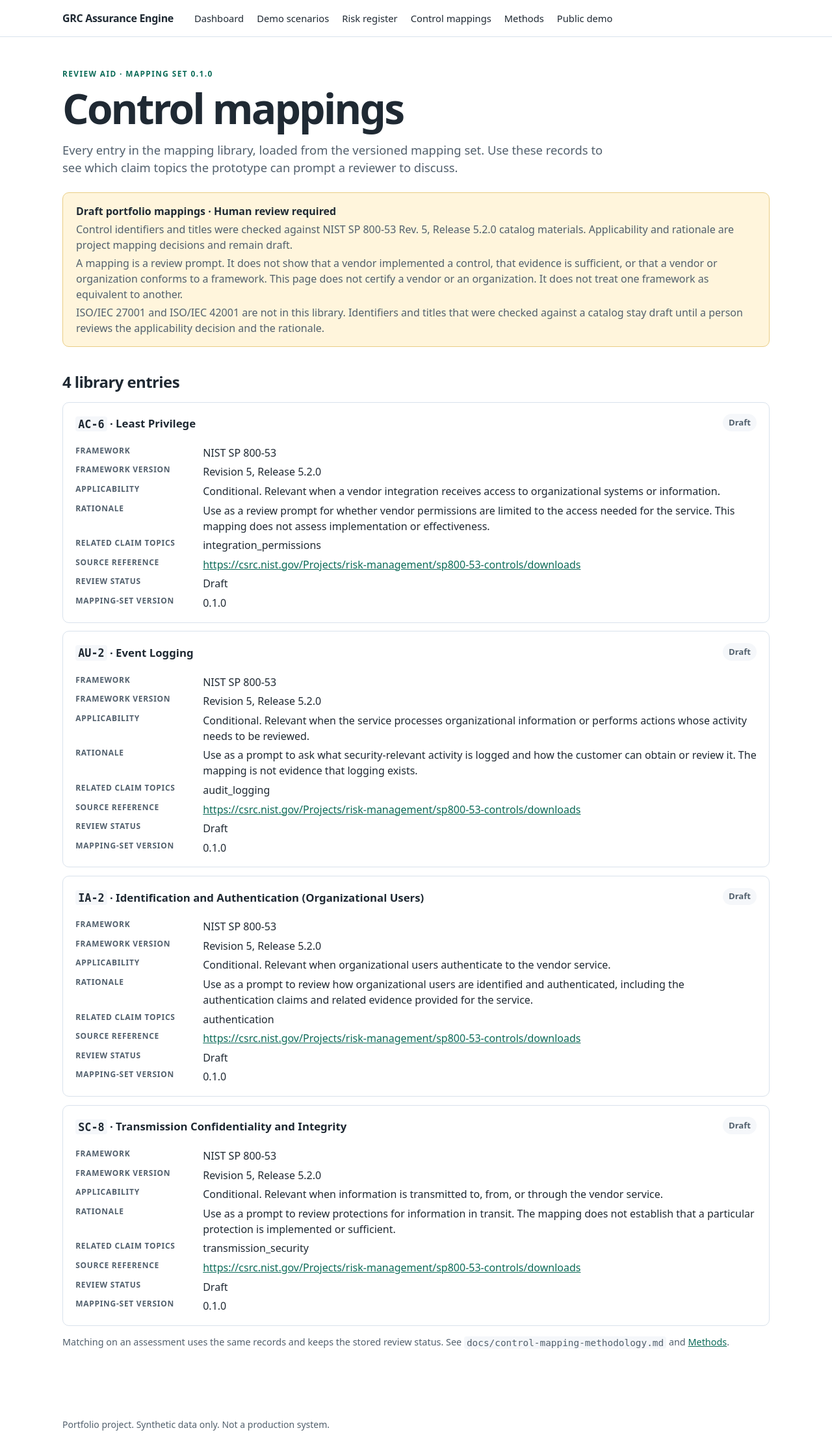
After one commit to doneal78/grc-assurance-engine, a Flask app: page /mappings in a window 1280 px wide. The commit adds this page. Shown: the whole page at 65% size. Run offline with Flask 3, Linux system fonts and the light colour scheme; some libraries are stand-ins or nearby versions.

Commit message:
Add a Control mappings page for the draft library (#9)
Reviewers can open /mappings from the header and see every NIST SP 800-53 entry from the mapping service, including review status and the catalog source. Assessment pages reuse the same card so matched prompts stay draft.

Co-authored-by: Cursor Agent <cursoragent@cursor.com>
Co-authored-by: doneal78 <doneal78@users.noreply.github.com>

```diff
--- a/app/__init__.py
+++ b/app/__init__.py
@@ -115,6 +115,7 @@ def create_app(test_config: Mapping[str, object] | None = None) -> Flask:
     from app.routes.dashboard import bp as dashboard_bp
     from app.routes.demos import bp as demos_bp
     from app.routes.health import bp as health_bp
+    from app.routes.mappings import bp as mappings_bp
     from app.routes.methodology import bp as methodology_bp
     from app.routes.risks import bp as risks_bp
     from app.routes.try_demo import bp as try_demo_bp
@@ -123,6 +124,7 @@ def create_app(test_config: Mapping[str, object] | None = None) -> Flask:
     app.register_blueprint(dashboard_bp)
     app.register_blueprint(demos_bp)
     app.register_blueprint(health_bp)
+    app.register_blueprint(mappings_bp)
     app.register_blueprint(methodology_bp)
     app.register_blueprint(risks_bp)
     app.register_blueprint(try_demo_bp)
--- /dev/null
+++ b/app/routes/mappings.py
@@ -0,0 +1,13 @@
+"""Browse the versioned control-mapping library."""
+
+from flask import Blueprint, render_template
+
+from app.services.control_mapper import list_library
+
+bp = Blueprint("mappings", __name__)
+
+
+@bp.get("/mappings")
+def index():
+    """List every mapping in the library. The template does not invent rows."""
+    return render_template("mappings.html", library=list_library())
--- a/app/routes/methodology.py
+++ b/app/routes/methodology.py
@@ -3,6 +3,7 @@
 from flask import Blueprint, render_template
 
 from app.db import get_db
+from app.services.control_mapper import list_library
 from app.services.cost_model import calculate_cost
 from app.services.evidence_validator import load_policy
 from app.services.intake_questionnaire import load_questionnaire
@@ -16,8 +17,11 @@ bp = Blueprint("methodology", __name__)
 @bp.get("/methodology")
 def index():
     rules = load_rules()
+    library = list_library()
     return render_template("methodology.html", cost=calculate_cost(),
                            observed=observed_metrics(get_db()),
+                           mapping_set_version=library["mapping_set_version"],
+                           mapping_count=len(library["mappings"]),
                            risk_model_version=rules["rule_set_version"],
                            escalation_rules=rules["escalation_rules"],
                            org_policy=load_org_policy(),
--- a/app/static/css/styles.css
+++ b/app/static/css/styles.css
@@ -23,7 +23,8 @@ a { color:var(--accent); }
 .result-grid { display:grid; grid-template-columns:repeat(auto-fit,minmax(min(100%,13rem),1fr)); gap:.8rem; }
 .result-card { background:var(--surface); } .result-card strong { font-size:1.45rem; } .result-card p:last-child { color:var(--muted); font-size:.88rem; }
 .tier,.status { display:inline-flex; padding:.22rem .55rem; border-radius:999px; font-size:.82rem!important; font-weight:700; background:var(--surface); }
-.tier-low,.status-verified { color:#14634d; background:#e2f5ec; } .tier-moderate,.status-self-attested,.status-expired,.status-not-reviewed { color:#875500; background:#fff2d2; } .tier-high,.tier-critical,.status-conflicting,.status-prohibited { color:#a23434; background:#fde8e8; } .tier-undetermined,.status-missing,.status-draft,.status-not-prohibited { color:var(--muted); background:var(--surface); }
+.tier-low,.status-verified,.status-reviewed { color:#14634d; background:#e2f5ec; } .tier-moderate,.status-self-attested,.status-expired,.status-not-reviewed { color:#875500; background:#fff2d2; } .tier-high,.tier-critical,.status-conflicting,.status-prohibited { color:#a23434; background:#fde8e8; } .tier-undetermined,.status-missing,.status-draft,.status-unverified,.status-not-prohibited { color:var(--muted); background:var(--surface); }
+.mapping-card .meta-list { grid-template-columns:11.5rem 1fr; }
 .content-section { margin:2.5rem 0; } .content-section h2 { margin-bottom:1rem; }
 .factor-list { list-style:none; padding:0; max-width:42rem; } .factor-list li { display:flex; justify-content:space-between; gap:1rem; padding:.6rem 0; border-bottom:1px solid var(--line); } .factor-list li span { min-width:0; overflow-wrap:anywhere; }
 .inline-warning { border-left:3px solid var(--warning); padding:.5rem .8rem; background:var(--warning-soft); }
@@ -45,7 +46,7 @@ code { background:var(--surface); padding:.1rem .25rem; border-radius:4px; overf
   .section-heading { align-items:flex-start; flex-direction:column; }
   .claim-heading { flex-direction:column; gap:.2rem; }
   .escalation-list > li { padding:1rem; }
-  .meta-list { grid-template-columns:1fr; gap:.15rem; } .meta-list dt { margin-top:.45rem; }
+  .meta-list, .mapping-card .meta-list { grid-template-columns:1fr; gap:.15rem; } .meta-list dt { margin-top:.45rem; }
   .result-card,.scenario-card,.claim-card,.mapping-card { min-width:0; padding:1rem; }
   .action-form { grid-template-columns:minmax(0,1fr); }
   .action-form label,.action-form input,.action-form select,.action-form textarea { min-width:0; width:100%; box-sizing:border-box; }
--- a/app/templates/_assessment_result.html
+++ b/app/templates/_assessment_result.html
@@ -29,6 +29,7 @@
 {% endif %}
 
 <section class="content-section"><h2>Related control mapping prompts</h2>
-{% if scenario.mappings %}<div class="mapping-list">{% for mapping in scenario.mappings %}<article class="mapping-card"><div class="claim-heading"><h3>{{ mapping.control_id }} · {{ mapping.title }}</h3><span class="status status-draft">{{ mapping.review_status|title }}</span></div><p>{{ mapping.rationale }}</p><p class="muted">{{ mapping.framework }} {{ mapping.framework_version }} · Claim topics: {{ mapping.claim_topics|join(', ') }} · <a href="{{ mapping.source_reference }}" rel="noreferrer">NIST catalog source</a></p><p class="muted">Claims: {{ mapping.related_claims|map(attribute='claim_id')|join(', ') }} · Evidence: {% if mapping.related_evidence %}{{ mapping.related_evidence|map(attribute='evidence_id')|join(', ') }}{% else %}none linked{% endif %}</p></article>{% endfor %}</div>{% else %}<p>No mapping matched these claim topics.</p>{% endif %}
-<p class="muted">Draft mapping prompts do not establish implementation, conformity, or equivalence.</p>
+<p class="muted">Matched by exact claim topic from the mapping library. A match is a review prompt. It does not show that a control is implemented, that a vendor or organization conforms to a framework, or that frameworks are equivalent. The review status below is the status stored in the mapping set.</p>
+{% if scenario.mappings %}<div class="mapping-list">{% for mapping in scenario.mappings %}{% include "_mapping_card.html" %}{% endfor %}</div>{% else %}<p>No mapping matched these claim topics.</p>{% endif %}
+<p class="muted"><a href="{{ url_for('mappings.index') }}">Browse the mapping library</a></p>
 </section>
--- /dev/null
+++ b/app/templates/_mapping_card.html
@@ -0,0 +1,30 @@
+<article class="mapping-card">
+  <div class="claim-heading">
+    <h3><code>{{ mapping.control_id }}</code> · {{ mapping.title }}</h3>
+    <span class="status status-{{ mapping.review_status }}">{{ mapping.review_status|title }}</span>
+  </div>
+  <dl class="meta-list">
+    <dt>Framework</dt>
+    <dd>{{ mapping.framework }}</dd>
+    <dt>Framework version</dt>
+    <dd>{{ mapping.framework_version }}</dd>
+    <dt>Applicability</dt>
+    <dd>{{ mapping.applicability|replace('_', ' ')|title }}{% if mapping.applicability_note %}. {{ mapping.applicability_note }}{% endif %}</dd>
+    <dt>Rationale</dt>
+    <dd>{{ mapping.rationale }}</dd>
+    <dt>Related claim topics</dt>
+    <dd>{{ mapping.claim_topics|join(', ') }}</dd>
+    <dt>Source reference</dt>
+    <dd><a href="{{ mapping.source_reference }}" rel="noreferrer noopener">{{ mapping.source_reference }}</a></dd>
+    <dt>Review status</dt>
+    <dd>{{ mapping.review_status|title }}</dd>
+    <dt>Mapping-set version</dt>
+    <dd>{{ mapping.mapping_set_version }}</dd>
+    {% if mapping.related_claims is defined %}
+    <dt>Related claims</dt>
+    <dd>{% if mapping.related_claims %}{% for claim in mapping.related_claims %}<code>{{ claim.claim_id }}</code> ({{ claim.evidence_status|replace('_', ' ') }}){% if not loop.last %}, {% endif %}{% endfor %}{% else %}None linked{% endif %}</dd>
+    <dt>Related evidence</dt>
+    <dd>{% if mapping.related_evidence %}{% for item in mapping.related_evidence %}<code>{{ item.evidence_id }}</code> ({{ item.status|replace('_', ' ') }}){% if not loop.last %}, {% endif %}{% endfor %}{% else %}None linked{% endif %}</dd>
+    {% endif %}
+  </dl>
+</article>
--- a/app/templates/base.html
+++ b/app/templates/base.html
@@ -14,6 +14,7 @@
       <a href="{{ url_for('dashboard.index') }}">Dashboard</a>
       <a href="{{ url_for('demos.index') }}">Demo scenarios</a>
       <a href="{{ url_for('risks.index') }}">Risk register</a>
+      <a href="{{ url_for('mappings.index') }}">Control mappings</a>
       <a href="{{ url_for('methodology.index') }}">Methods</a>
       <a href="{{ url_for('try_demo.index') }}">Public demo</a>
       {% endblock %}
--- /dev/null
+++ b/app/templates/mappings.html
@@ -0,0 +1,26 @@
+{% extends "base.html" %}
+{% block title %}Control mappings | GRC Assurance Engine{% endblock %}
+{% block content %}
+<p class="eyebrow">REVIEW AID · MAPPING SET {{ library.mapping_set_version }}</p>
+<h1>Control mappings</h1>
+<p class="lead">Every entry in the mapping library, loaded from the versioned mapping set. Use these records to see which claim topics the prototype can prompt a reviewer to discuss.</p>
+<section class="notice">
+  <strong>Draft portfolio mappings · Human review required</strong>
+  <p>{{ library.source_note }}</p>
+  <p>A mapping is a review prompt. It does not show that a vendor implemented a control, that evidence is sufficient, or that a vendor or organization conforms to a framework. This page does not certify a vendor or an organization. It does not treat one framework as equivalent to another.</p>
+  <p>ISO/IEC 27001 and ISO/IEC 42001 are not in this library. Identifiers and titles that were checked against a catalog stay draft until a person reviews the applicability decision and the rationale.</p>
+</section>
+<section class="content-section">
+  <h2>{{ library.mappings|length }} library {{ 'entry' if library.mappings|length == 1 else 'entries' }}</h2>
+  {% if library.mappings %}
+  <div class="mapping-list">
+    {% for mapping in library.mappings %}
+    {% include "_mapping_card.html" %}
+    {% endfor %}
+  </div>
+  {% else %}
+  <p class="empty-state">The mapping library has no entries.</p>
+  {% endif %}
+  <p class="muted">Matching on an assessment uses the same records and keeps the stored review status. See <code>docs/control-mapping-methodology.md</code> and <a href="{{ url_for('methodology.index') }}">Methods</a>.</p>
+</section>
+{% endblock %}
--- a/app/templates/methodology.html
+++ b/app/templates/methodology.html
@@ -18,7 +18,7 @@
 <section class="content-section"><h2>Deeper assessments opened by escalation</h2><p>Each escalation rule names the assessment, the role that performs it, the output that role must produce, and the next step. This page shows the text stored in the rule set. Tier boundaries, and why some unknown answers stay on standard review, are explained in <code>docs/risk-model.md</code>.</p>
 {% for rule in escalation_rules %}<article class="claim-card"><div class="claim-heading"><h3><code>{{ rule.rule_id }}</code> · {{ rule.assessment_type }}</h3></div><p>{{ rule.description }}</p><dl class="meta-list"><dt>Owner role</dt><dd>{{ rule.owner_role }}</dd><dt>Required output</dt><dd>{{ rule.required_output }}</dd><dt>Next step</dt><dd>{{ rule.next_step }}</dd></dl></article>{% endfor %}
 </section>
-<section class="content-section"><h2>Control mappings</h2><p>The mapping library contains four selected NIST SP 800-53 Rev. 5 references. Identifiers and titles were checked against the <a href="https://csrc.nist.gov/Projects/risk-management/sp800-53-controls/downloads" rel="noreferrer">NIST control catalog materials</a>. Applicability and rationale remain draft. No ISO framework mappings, certification conclusions, or cross-framework equivalence claims are presented. See <code>docs/control-mapping-methodology.md</code>.</p></section>
+<section class="content-section"><h2>Control mappings</h2><p>The <a href="{{ url_for('mappings.index') }}">control mappings page</a> lists every entry in mapping set {{ mapping_set_version }} ({{ mapping_count }} in the current library). The current set is a selected NIST SP 800-53 Rev. 5 subset. Identifiers and titles were checked against the <a href="https://csrc.nist.gov/Projects/risk-management/sp800-53-controls/downloads" rel="noreferrer">NIST control catalog materials</a>. Applicability and rationale remain draft. ISO/IEC 27001 and ISO/IEC 42001 are not in the library. The page does not present certification conclusions or cross-framework equivalence. See <code>docs/control-mapping-methodology.md</code>.</p></section>
 <section class="content-section" aria-labelledby="observed-methods">
   <h2 id="observed-methods">Observed workflow metrics · definition {{ observed.definition_version }}</h2>
   <p><span class="status status-draft">Counted from the local register</span></p>
--- a/app/templates/risk_detail.html
+++ b/app/templates/risk_detail.html
@@ -9,7 +9,7 @@
 {% else %}
 <section class="content-section"><h2>Organization policy</h2><p class="inline-warning">This saved result has no policy reference. Delete the local database and add the scenario again before recording a decision.</p></section>
 {% endif %}
-<section class="content-section"><h2>Assessment rationale</h2><p>{{ risk.rationale.risk.residual.reason }}</p>{% if risk.rationale.risk.escalations %}{% with escalations=risk.rationale.risk.escalations %}{% include "_escalation_list.html" %}{% endwith %}{% endif %}<h3>Evidence and claim statuses</h3><ul>{% for claim in risk.rationale.claims %}<li>{{ claim.claim_id }} — {{ claim.evidence_status|replace('_', ' ')|title }}: {{ claim.status_reason }}</li>{% endfor %}</ul><h3>Draft control prompts</h3><ul>{% for mapping in risk.rationale.mappings %}<li>{{ mapping.control_id }} — {{ mapping.title }} ({{ mapping.review_status }})</li>{% endfor %}</ul></section>
+<section class="content-section"><h2>Assessment rationale</h2><p>{{ risk.rationale.risk.residual.reason }}</p>{% if risk.rationale.risk.escalations %}{% with escalations=risk.rationale.risk.escalations %}{% include "_escalation_list.html" %}{% endwith %}{% endif %}<h3>Evidence and claim statuses</h3><ul>{% for claim in risk.rationale.claims %}<li>{{ claim.claim_id }} — {{ claim.evidence_status|replace('_', ' ')|title }}: {{ claim.status_reason }}</li>{% endfor %}</ul><h3>Related control mapping prompts</h3><p class="muted">Stored with this assessment. Review status is copied from the mapping set. <a href="{{ url_for('mappings.index') }}">Browse the mapping library</a></p>{% if risk.rationale.mappings %}{% for mapping in risk.rationale.mappings %}{% include "_mapping_card.html" %}{% endfor %}{% else %}<p>No mapping matched these claim topics.</p>{% endif %}</section>
 <section class="content-section"><h2>Reviewer package</h2>
 <p>Download this saved assessment: intake answers when they were stored, the evaluation, the policy outcome, required-clause statuses, the evidence summary, and the decision on this record. The file is a handoff. It is not an approval.</p>
 {% if risk.rationale.trust_center %}<p class="trust-url">Trust center URL: {% if risk.rationale.trust_center.url %}{{ risk.rationale.trust_center.url }}{% else %}none{% endif %}. Fetched: no.</p>{% else %}<p class="muted">This saved result did not cite a trust center.</p>{% endif %}
```
Also changed, not shown: app/services/control_mapper.py (+30 -0 lines), docs/BUILD_PLAN.md (+3 -3 lines), docs/architecture.md (+2 -2 lines), docs/control-mapping-methodology.md (+2 -0 lines), tests/test_app.py (+73 -0 lines), tests/test_control_mapper.py (+30 -1 lines), README.md.
